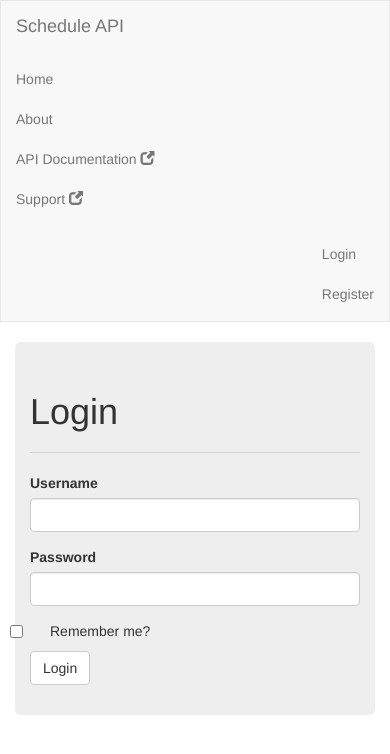
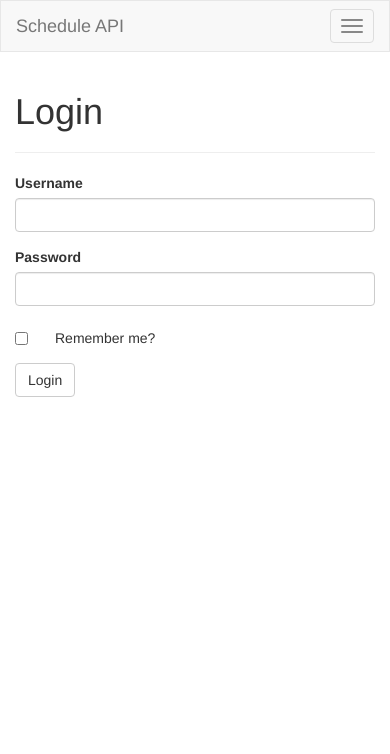
Before and after one commit to phille97/scheduleapi, a Flask app: page /usr/login in a window 390 px wide. Shown: the top 754 px of the page. Run offline with Flask 2, Linux system fonts and the light colour scheme; parts of the project's set-up code (start-up, migrations or seed data) failed here and were passed over; some libraries are stand-ins or nearby versions.

Commit message:
Login/Register forms now in place

```diff
--- a/scheduleapi/forms/useractions.py
+++ b/scheduleapi/forms/useractions.py
@@ -7,26 +7,26 @@ from wtforms.validators import Required, Optional, Length, Email
 
 class Login(Form):
     username = StringField('Username', validators=[
+        Required(message='Please type your username')
+    ])
+    password = PasswordField('Password', validators=[
+        Required(message='Please type your password')
+    ])
+    remember_me = BooleanField('Remember me?', default = False)
+
+class Register(Form):
+    username = StringField('Username', validators=[
         Required(message='Please pick a username'),
         Length(min=2, max=25,
             message='Username needs to be between 2 and 25 characters'
         )
     ])
     password = PasswordField('Password', validators=[
-        Required(message='Please choose a password'),
+        Required(message='Please pick a password'),
         Length(min=5, max=50,
             message='Password needs to be between 5 and 50 characters'
         )
     ])
-    remember_me = BooleanField('Remember me?', default = False)
-
-class Register(Form):
-    username = StringField('Username', validators=[
-        Required(message='Please type your username')
-    ])
-    password = PasswordField('Password', validators=[
-        Required(message='Please type your password')
-    ])
     email = StringField('Email', validators=[
         Email(message='Email is not valid'), Optional()
     ])
--- /dev/null
+++ b/scheduleapi/templates/_formhelpers.html
@@ -0,0 +1,15 @@
+{% macro render_field(field) %}
+  <div class="form-group">
+    {{ field.label(class="col-sm-2 control-label") }}
+    <div class="col-sm-10">
+      {{ field(class='form-control')|safe }}
+    </div>
+  </div>
+  {% if field.errors %}
+    {% for error in field.errors %}
+      <div class="alert alert-danger alert-dismissible" role="alert">
+        <button type="button" class="close" data-dismiss="alert" aria-label="Close"><span aria-hidden="true">&times;</span></button>{{ error }}
+      </div>
+    {% endfor %}
+  {% endif %}
+{% endmacro %}
--- a/scheduleapi/templates/forms/login.html
+++ b/scheduleapi/templates/forms/login.html
@@ -1,24 +1,33 @@
 {% extends "layout.html" %}
+
+{% from "_formhelpers.html" import render_field %}
+
 {% block title %}Login to ScheduleAPI{% endblock %}
 
 {% block content %}
 <div class="container">
-  <div class="jumbotron container">
     <h1>Login</h1>
     <hr>
-    <form method="POST" action="{{url_for('useractions.do_login')}}">
-        {{ form.hidden_tag() }}
-        <div class="form-group">
-        {{ form.username.label }} {{ form.username(class='form-control') }}
+    <form class="form-horizontal" method="POST" action="{{url_for('useractions.login')}}">
+      {{ form.hidden_tag() }}
+
+      {{ render_field(form.username) }}
+      {{ render_field(form.password) }}
+
+      <div class="form-group">
+        <div class="col-sm-offset-2 col-sm-10">
+          <div class="checkbox">
+            <label>
+              {{ form.remember_me() }}{{ form.remember_me.label }}
+            </label>
+          </div>
         </div>
-        <div class="form-group">
-        {{ form.password.label }} {{ form.password(class='form-control') }}
+      </div>
+      <div class="form-group">
+        <div class="col-sm-offset-2 col-sm-10">
+          <button type="submit" class="btn btn-default">Login</button>
         </div>
-        <div class="checkbox">
-        <lable>{{ form.remember_me() }}{{ form.remember_me.label }}</lable>
-        </div>
-        <button type="submit" class="btn btn-default">Login</button>
+      </div>
     </form>
-  </div>
 </div>
 {% endblock %}
--- a/scheduleapi/templates/index.html
+++ b/scheduleapi/templates/index.html
@@ -3,7 +3,7 @@
 
 {% block content %}
 <div class="container">
-  <div class="jumbotron">
+  <div class="jumbotron container">
     <h1>Your new calendar</h1>
     <hr>
     <!-- Random inspirational quotes -->
--- a/scheduleapi/templates/layout.html
+++ b/scheduleapi/templates/layout.html
@@ -6,24 +6,44 @@
 <nav class="navbar navbar-default">
   <div class="container-fluid">
     <div class="navbar-header">
-      <a class="navbar-brand" href="#">Schedule API</a>
+      <button type="button" class="navbar-toggle collapsed" data-toggle="collapse" data-target="#bs-example-navbar-collapse-1" aria-expanded="false">
+        <span class="sr-only">Toggle navigation</span>
+        <span class="icon-bar"></span>
+        <span class="icon-bar"></span>
+        <span class="icon-bar"></span>
+      </button>
+      <a class="navbar-brand" href="{{url_for('generic.serve_frontpage')}}">Schedule API</a>
     </div>
-    <div>
+
+    <div class="collapse navbar-collapse" id="bs-example-navbar-collapse-1">
       <ul class="nav navbar-nav">
         <li><a href="{{url_for('generic.serve_frontpage')}}">Home</a></li>
         <li><a href="{{url_for('generic.serve_aboutpage')}}">About</a></li>
-        <li><a href="https://github.com/phille97/scheduleapi-server/blob/master/api_doc.md">API Documentation <span class="glyphicon glyphicon-new-window" aria-hidden="true"></span></a></li>
-        <li><a href="https://github.com/phille97/scheduleapi-server/issues">Support <span class="glyphicon glyphicon-new-window" aria-hidden="true"></span></a></li>
+        <li class="dropdown">
+          <a href="#" class="dropdown-toggle" data-toggle="dropdown" role="button" aria-haspopup="true" aria-expanded="false">Help <span class="caret"></span></a>
+          <ul class="dropdown-menu">
+            <li><a href="https://github.com/phille97/scheduleapi-server/blob/master/api_doc.md">API Documentation <span class="glyphicon glyphicon-new-window" aria-hidden="true"></span></a></li>
+            <li><a href="https://github.com/phille97/scheduleapi-server/issues">Support <span class="glyphicon glyphicon-new-window" aria-hidden="true"></span></a></li>
+          </ul>
+        </li>
       </ul>
-    </div>
-    <div>
-      <ul class="nav navbar-nav pull-right">
-        <li><a href="{{url_for('useractions.get_login')}}">Login</a></li>
-        <li><a href="{{url_for('useractions.get_register')}}">Register</a></li>
+      <ul class="nav navbar-nav navbar-right">
+        <li><a href="{{url_for('useractions.login')}}">Login</a></li>
+        <li><a href="{{url_for('useractions.register')}}">Register</a></li>
       </ul>
     </div>
   </div>
 </nav>
+{% with messages = get_flashed_messages() %}
+  {% if messages %}
+    {% for message in messages %}
+      <div class="alert alert-warning alert-dismissible" role="alert">
+        <button type="button" class="close" data-dismiss="alert" aria-label="Close"><span aria-hidden="true">&times;</span></button>
+        {{ message }}
+      </div>
+    {% endfor %}
+  {% endif %}
+{% endwith %}
 {% endblock %}
 
 {% block styles %}
--- a/scheduleapi/views/generic.py
+++ b/scheduleapi/views/generic.py
@@ -11,6 +11,7 @@ bp = Blueprint('generic', __name__)
 
 @bp.route('/')
 def serve_frontpage():
+    flash('katt')
     try:
         return render_template('index.html')
     except TemplateNotFound:
--- a/scheduleapi/views/useractions.py
+++ b/scheduleapi/views/useractions.py
@@ -11,31 +11,30 @@ from ..forms.useractions import Login as LoginForm, Register as RegisterForm
 
 bp = Blueprint('useractions', __name__, url_prefix='/usr')
 
-@bp.route('/login', methods=['GET'])
-def get_login():
-    form = LoginForm()
+
+@bp.route('/login', methods=['GET', 'POST'])
+def login():
+    form = LoginForm(request.form)
+    if request.method == 'POST' and  form.validate():
+        # Do login
+        return redirect(url_for('generic.serve_frontpage'))
     try:
         return render_template('forms/login.html', form=form)
     except TemplateNotFound:
         abort(404)
 
-@bp.route('/register', methods=['GET'])
-def get_register():
-    form = RegisterForm()
+@bp.route('/register', methods=['GET', 'POST'])
+def register():
+    form = RegisterForm(request.form)
+    if request.method == 'POST' and  form.validate():
+        # Do register
+        flash('Registered successfully. You may now login')
+        return redirect(url_for('useractions.login'))
     try:
         return render_template('forms/register.html', form=form)
     except TemplateNotFound:
         abort(404)
 
-
-@bp.route('/login', methods=['POST'])
-def do_login():
-    abort(501)
-
-@bp.route('/register', methods=['POST'])
-def do_register():
-    abort(501)
-
 @bp.route('/logout', methods=['GET'])
 def do_logout():
     abort(501)
```
Also changed, not shown: scheduleapi/templates/forms/register.html (+14 -13 lines).
